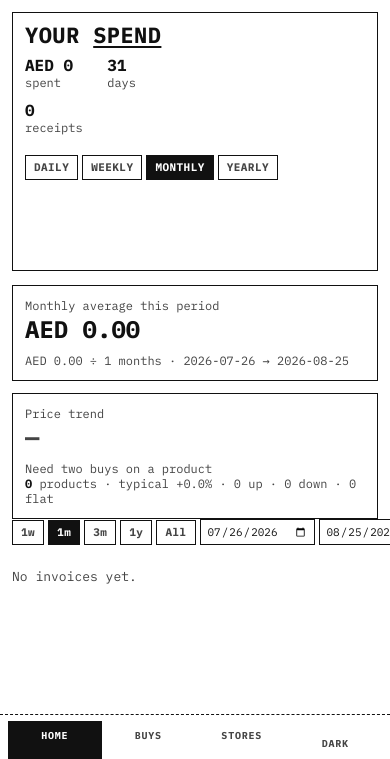
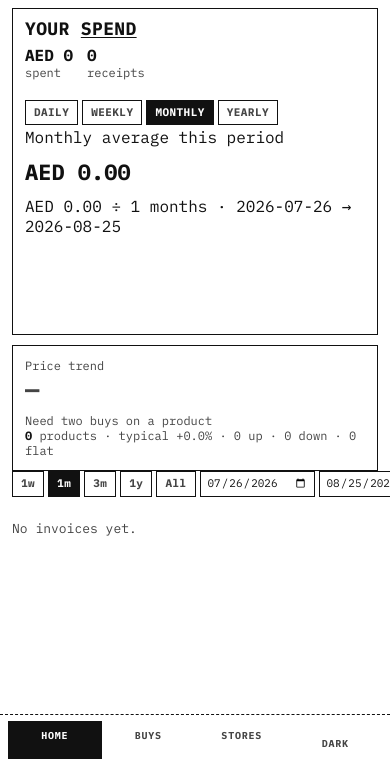
Before and after one commit to emrgim/bring-fast, a FastAPI app: page /dashboard in a window 390 px wide. Shown: the part 71-830 px from the top of the page. Run offline with FastAPI, Linux system fonts and the light colour scheme; the visitor is signed in with stand-in values (Sample User, id 1); data comes from the database, SQL or seed files in the repository; data that the repository does not hold is empty.

Commit message:
Merge the spend average into the spend card and pin the totals while scrolling (#20)
* Merge the spend average into one sticky dashboard card

The dashboard showed the range total in the 'Your spend' card and the
same figure again in the average widget below it, and the mobile header
padded 'safe-area-inset-top' onto its bottom edge, leaving a tall blank
band under the brand. The average now lives inside the spend card, the
card sticks under the header and collapses to the total plus the
selected grain's average while scrolling, and the header keeps the
inset only on top.

Co-authored-by: emrgim <emrgim@users.noreply.github.com>

* Pin the spend totals in a fixed bar instead of collapsing the card

Collapsing the sticky card changed its height in flow, so crossing the
threshold shoved everything below it up by the card's height. The card
now scrolls away normally and a fixed one-line bar under the header
carries the range total and the selected grain's average, so the page
never reflows while scrolling.

Co-authored-by: emrgim <emrgim@users.noreply.github.com>

* Drop the dashboard context keys the merged card no longer reads

Co-authored-by: emrgim <emrgim@users.noreply.github.com>

---------

Co-authored-by: Cursor Agent <cursoragent@cursor.com>
Co-authored-by: emrgim <emrgim@users.noreply.github.com>

```diff
--- a/bring_fast/app.py
+++ b/bring_fast/app.py
@@ -302,13 +302,10 @@ def spend_home(
             "days_json": json.dumps(days),
             "dash_spend": snap["total"],
             "dash_receipts": snap["receipts"],
-            "dash_days": snap["calendar_days"],
-            "daily_avg": snap["daily_avg"],
             "period_avg": snap["period_avg"],
             "period_word": snap["period_word"],
             "period_unit": snap["period_unit"],
             "periods_text": snap["periods_text"],
-            "calendar_days": snap["calendar_days"],
             "range_start": since or "",
             "range_end": until.isoformat(),
             "products": top,
--- a/bring_fast/templates/base.html
+++ b/bring_fast/templates/base.html
@@ -230,7 +230,23 @@
       flex:0 0 auto; border:1px solid var(--line); border-radius:0;
       background:var(--card); padding:10px 12px 8px; margin:0 0 10px;
     }
+    .spend-pin {
+      display:none; position:fixed; left:0; right:0; top:var(--sticky-top,56px); z-index:35;
+      background:var(--bg); border-bottom:1px solid var(--line);
+      color:var(--muted); font-size:12px;
+    }
+    .spend-pin.on { display:block; }
+    .spend-pin .pin-in {
+      max-width:1100px; margin:0 auto; padding:6px 14px; overflow:hidden;
+      display:flex; align-items:center; justify-content:space-between; gap:10px;
+    }
+    .spend-pin span { white-space:nowrap; }
+    .spend-pin b { color:var(--ink); font-size:14px; }
+    .spend-pin .pin-avg { display:flex; align-items:baseline; gap:6px; min-width:0; }
     .dash-top { display:flex; justify-content:space-between; align-items:flex-start; gap:12px; flex-wrap:wrap; }
+    .dash-avg { display:flex; align-items:baseline; gap:10px; flex-wrap:wrap; margin:2px 0 8px; }
+    .dash-avg .delta { font-size:24px; font-weight:700; white-space:nowrap; }
+    .dash-avg .fine { flex:1 1 100%; }
     .grain, .chip-row, .msort {
       display:flex; gap:4px; flex-wrap:wrap; align-items:center;
     }
@@ -259,9 +275,8 @@
     .trend.flat .delta, .trend.none .delta { color:var(--muted); }
     .trend .who { color:var(--muted); font-size:12px; }
     .trend b { color:var(--ink); }
-    .widgets { display:grid; grid-template-columns:1fr 1fr; gap:12px; margin-top:14px; }
+    .widgets { display:grid; grid-template-columns:repeat(auto-fit,minmax(280px,1fr)); gap:12px; margin-top:10px; }
     .widgets .trend { margin:0; }
-    .daily-avg .delta { color:var(--ink); font-size:28px; }
     p.delta { font-weight:700; margin:0 0 10px; }
     p.delta.up, p.delta.down { color:var(--ink); }
     .bars-scroller {
@@ -317,7 +332,7 @@
       body { padding-bottom: calc(72px + env(safe-area-inset-bottom)); }
       .wrap { padding:10px 12px calc(88px + env(safe-area-inset-bottom)); }
       nav.topnav {
-        margin:0 -12px 12px; padding:8px 12px calc(8px + env(safe-area-inset-top));
+        margin:0 -12px 8px; padding:8px 12px;
         padding-top: max(8px, env(safe-area-inset-top));
       }
       nav.topnav .tabs, nav.topnav .user { display:none !important; }
@@ -355,9 +370,11 @@
         flex:0 0 auto; padding:5px 8px; font-size:11px;
       }
       .filters form { display:flex; }
-      .dash-kpis { gap:10px; font-size:12px; }
+      .dash-kpis { gap:14px; font-size:12px; }
       .dash-kpis b { font-size:16px; display:block; }
-      .dash-kpis span { flex:1 1 30%; }
+      .dash-kpis span { flex:0 1 auto; white-space:nowrap; }
+      .dash h1 { font-size:18px; margin-bottom:6px; }
+      .dash-avg .delta { font-size:22px; }
       .trend { flex-direction:column; align-items:flex-start; gap:8px; padding:12px; }
       .widgets { grid-template-columns:1fr; }
       .trend .delta { font-size:24px; }
@@ -517,6 +534,19 @@
       var sc=document.querySelector(".bars-scroller");
       if(sc) sc.scrollLeft=sc.scrollWidth;
     })();
+    (function(){
+      var pin=document.getElementById("spend-pin");
+      var avg=document.getElementById("spend-avg");
+      var nav=document.querySelector("nav.topnav");
+      if(!pin||!avg) return;
+      function sync(){
+        var top=nav?nav.offsetHeight:56;
+        pin.classList.toggle("on", avg.getBoundingClientRect().bottom < top);
+      }
+      sync();
+      window.addEventListener("scroll", sync, {passive:true});
+      window.addEventListener("resize", sync);
+    })();
     {% if user %}
     (function(){
       var bar=document.getElementById("upd-bar");
--- a/bring_fast/templates/home.html
+++ b/bring_fast/templates/home.html
@@ -1,12 +1,17 @@
 {% extends "base.html" %}
 {% block body %}
+<div class="spend-pin" id="spend-pin" aria-hidden="true">
+  <div class="pin-in">
+    <span><b>AED {{ '%.0f'|format(dash_spend) }}</b> spent</span>
+    <span class="pin-avg">{{ period_word }} avg <b>AED {{ '%.2f'|format(period_avg) }}</b></span>
+  </div>
+</div>
 <div class="dash">
   <div class="dash-top">
     <div>
       <h1>Your <em>spend</em></h1>
       <div class="dash-kpis">
         <span><b>AED {{ '%.0f'|format(dash_spend) }}</b> spent</span>
-        <span><b>{{ dash_days }}</b> days</span>
         <span><b>{{ dash_receipts }}</b> receipts</span>
       </div>
     </div>
@@ -15,6 +20,14 @@
       <a class="{% if grain==key %}on{% endif %}" href="/dashboard?range={{ range }}&grain={{ key }}{% if range=='custom' %}&start={{ start }}&end={{ end }}{% endif %}">{{ label }}</a>
       {% endfor %}
     </div>
+  </div>
+  <div class="dash-avg" id="spend-avg">
+    <span class="who">{{ period_word }} average this period</span>
+    <b class="delta">AED {{ '%.2f'|format(period_avg) }}</b>
+    <span class="who fine">
+      AED {{ '%.2f'|format(dash_spend) }} ÷ {{ periods_text }} {{ period_unit }}
+      · {{ range_start }} → {{ range_end }}
+    </span>
   </div>
   <div class="bars-scroller">
     <div class="bars" id="spend-bars">
@@ -28,16 +41,6 @@
 </div>
 
 <div class="widgets">
-  <div class="trend daily-avg">
-    <div>
-      <div class="who">{{ period_word }} average this period</div>
-      <div class="delta">AED {{ '%.2f'|format(period_avg) }}</div>
-    </div>
-    <div class="who">
-      AED {{ '%.2f'|format(dash_spend) }} ÷ {{ periods_text }} {{ period_unit }}
-      · {{ range_start }} → {{ range_end }}
-    </div>
-  </div>
   <div class="trend {{ trend.direction }}">
   <div>
     <div class="who">Price trend</div>
```
Also changed, not shown: tests/test_dashboard_layout.py (added, +53 -0 lines).
